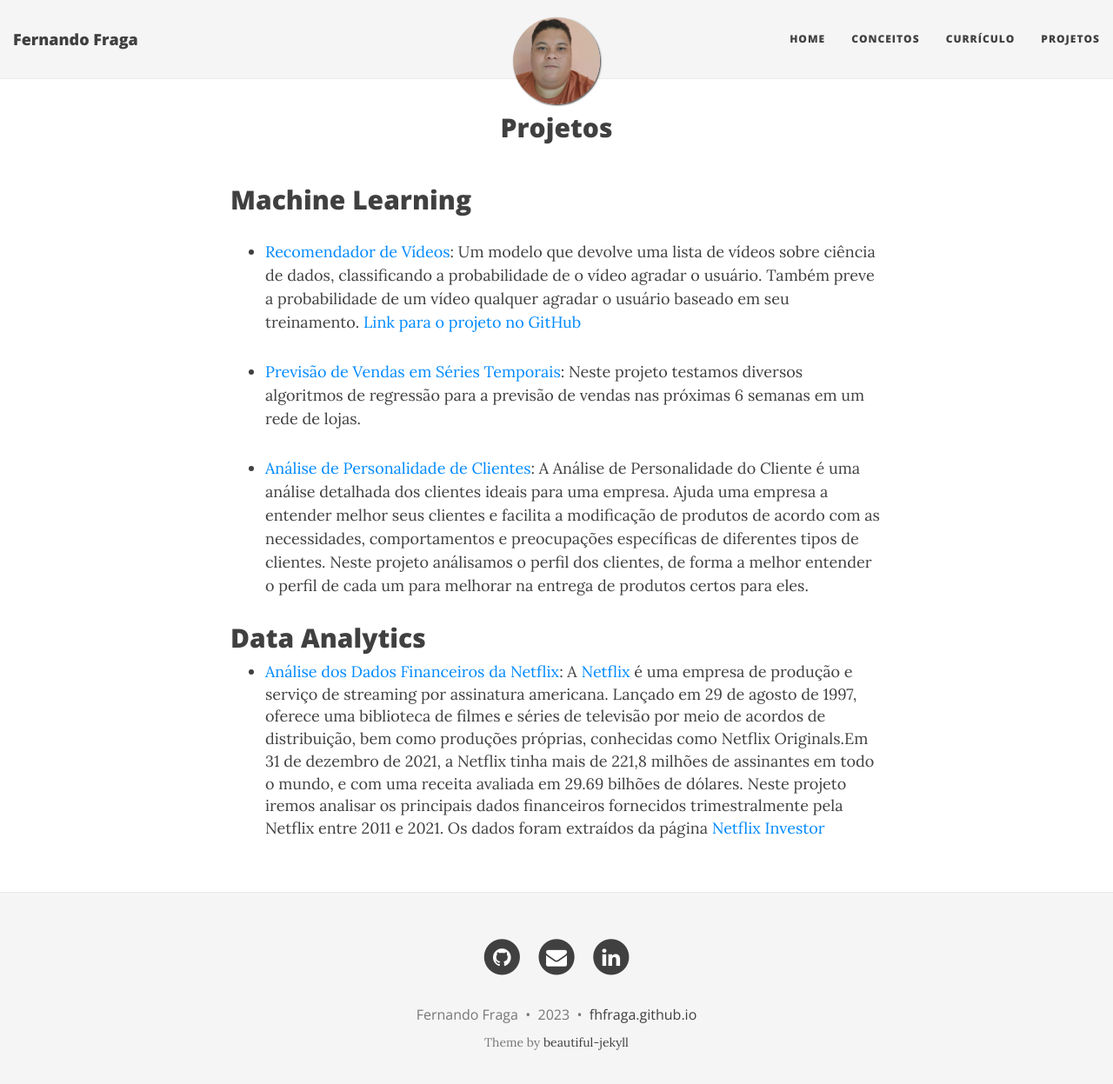
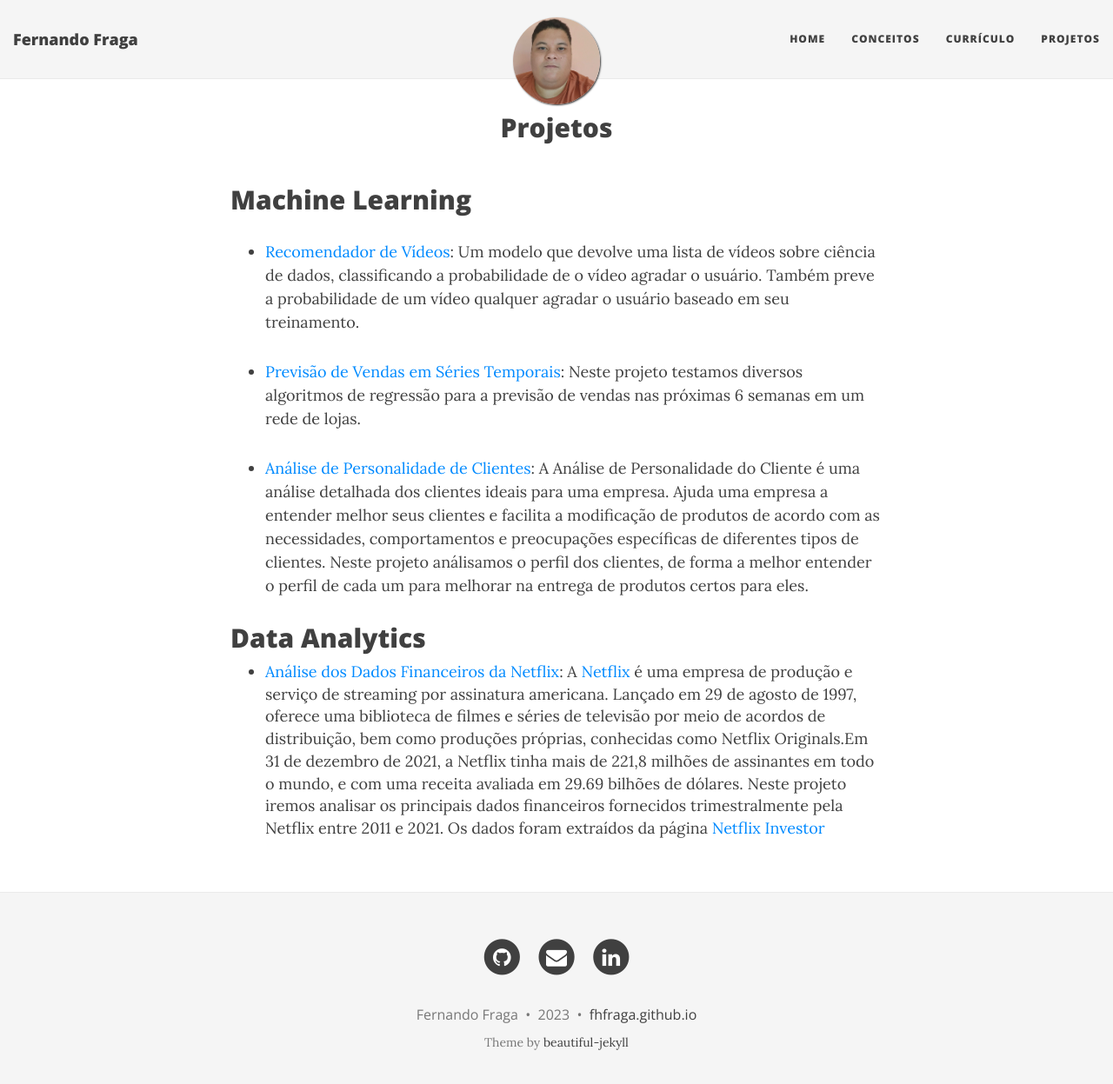
Before and after one commit to fhfraga/fhfraga.github.io, a Jekyll site: the page built from pages/projetos.md, in a window 1280 px wide and 1260 px high. Shown: the top 1247 px of the window at 87% size. Built offline with Jekyll 4.4.1, drawn with Linux system fonts in a browser that asks for light colours; nearby versions of some CDN libraries.

Commit message:
mudança de link do projeto

```diff
--- a/pages/projetos.md
+++ b/pages/projetos.md
@@ -4,7 +4,7 @@
 ---
 ## Machine Learning
 
-* [Recomendador de Vídeos](https://classificadorvideosyoutube.onrender.com/): Um modelo que devolve uma lista de vídeos sobre ciência de dados, classificando a probabilidade de o vídeo agradar o usuário. Também preve a probabilidade de um vídeo qualquer agradar o usuário baseado em seu treinamento. [Link para o projeto no GitHub](https://github.com/fhfraga/classificador_video_youtube)
+* [Recomendador de Vídeos](https://github.com/fhfraga/classificador_video_youtube): Um modelo que devolve uma lista de vídeos sobre ciência de dados, classificando a probabilidade de o vídeo agradar o usuário. Também preve a probabilidade de um vídeo qualquer agradar o usuário baseado em seu treinamento.
 
 * [Previsão de Vendas em Séries Temporais](https://github.com/fhfraga/rossmann_sales): Neste projeto testamos diversos algoritmos de regressão para a previsão de vendas nas próximas 6 semanas em um rede de lojas.
 
```
